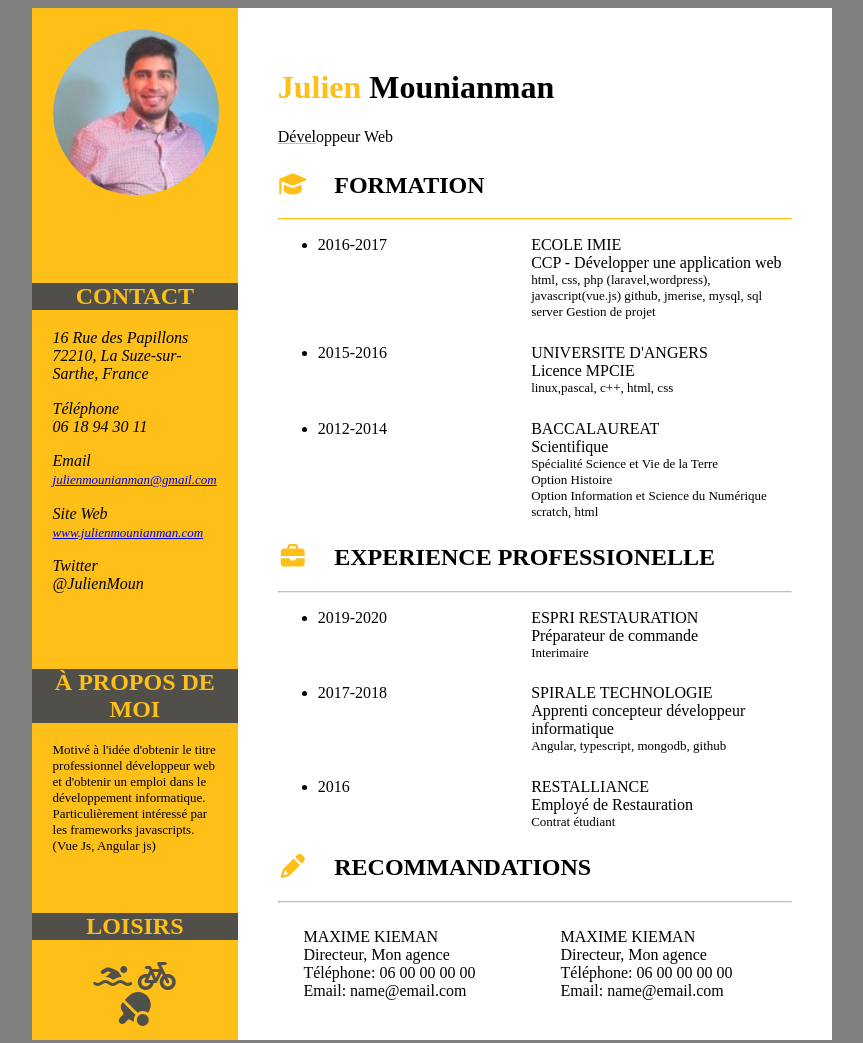
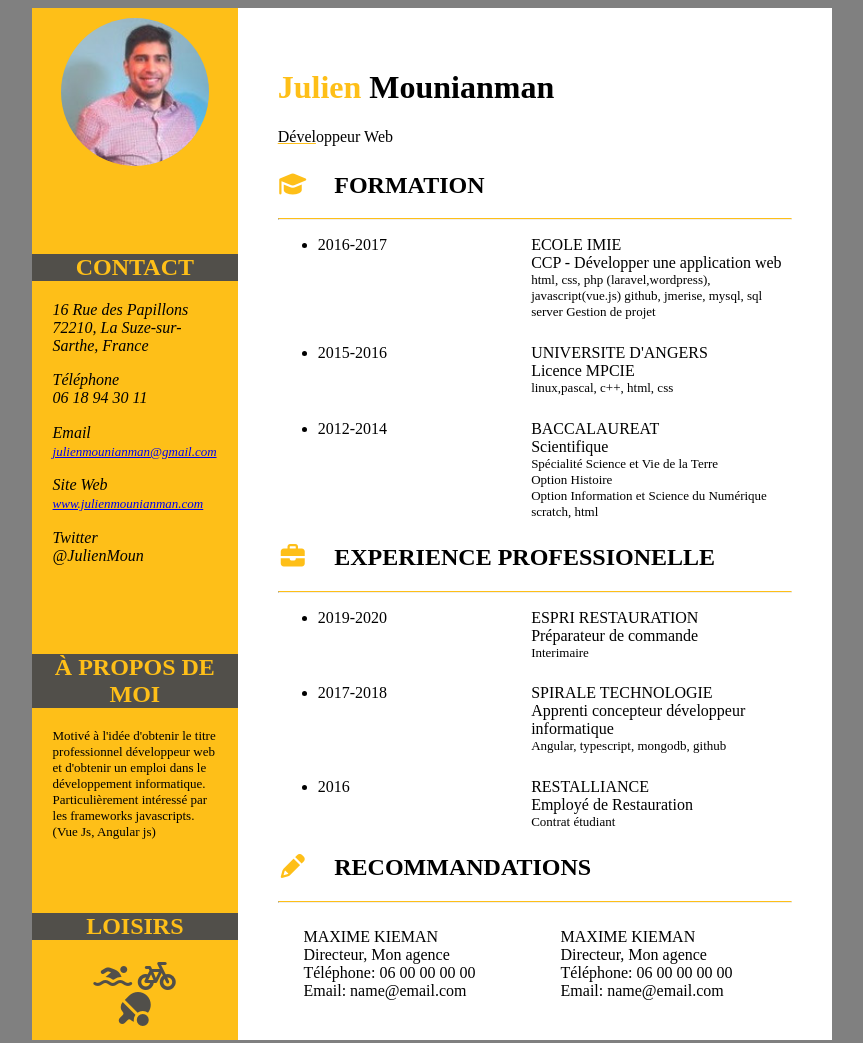
Before and after one commit to JulienMounianman/P2_CV, a plain HTML site: page Index.html in a window 1280 px wide. Shown: the whole page, without its empty margins (208-1071 px from the left). Drawn offline with Linux system fonts and the light colour scheme.

Commit message:
petites corrections

```diff
--- a/style.css
+++ b/style.css
@@ -17,21 +17,22 @@ body {
   justify-content: space-between;
 }
 img {
+  /*
   width: inherit;
   height: inherit;
+  */
   border-radius: inherit;
-}
-/* Bonus : keep aspect-ratio */
-img {
-  object-fit: cover;
-  object-position: right center;
+  width: 80%;
 }
 .RoundedImage{
+  border-radius: 50%;
+  margin: 5%;
+  text-align: center;
+  /*
   display: inline-block;
-  width: 90%;
-  border-radius: 50%;
   overflow: hidden;
   margin:10%;
+  */
 }
 .Hidden_title {
   display: none;
@@ -168,9 +169,7 @@ header p span {
     width: auto;
   }
   .Title {
-    opacity: 0%;
-    height: 0%;
-    width: 0%;
+    display: none;
   }
   .Formation {
     flex-direction: column;
```
